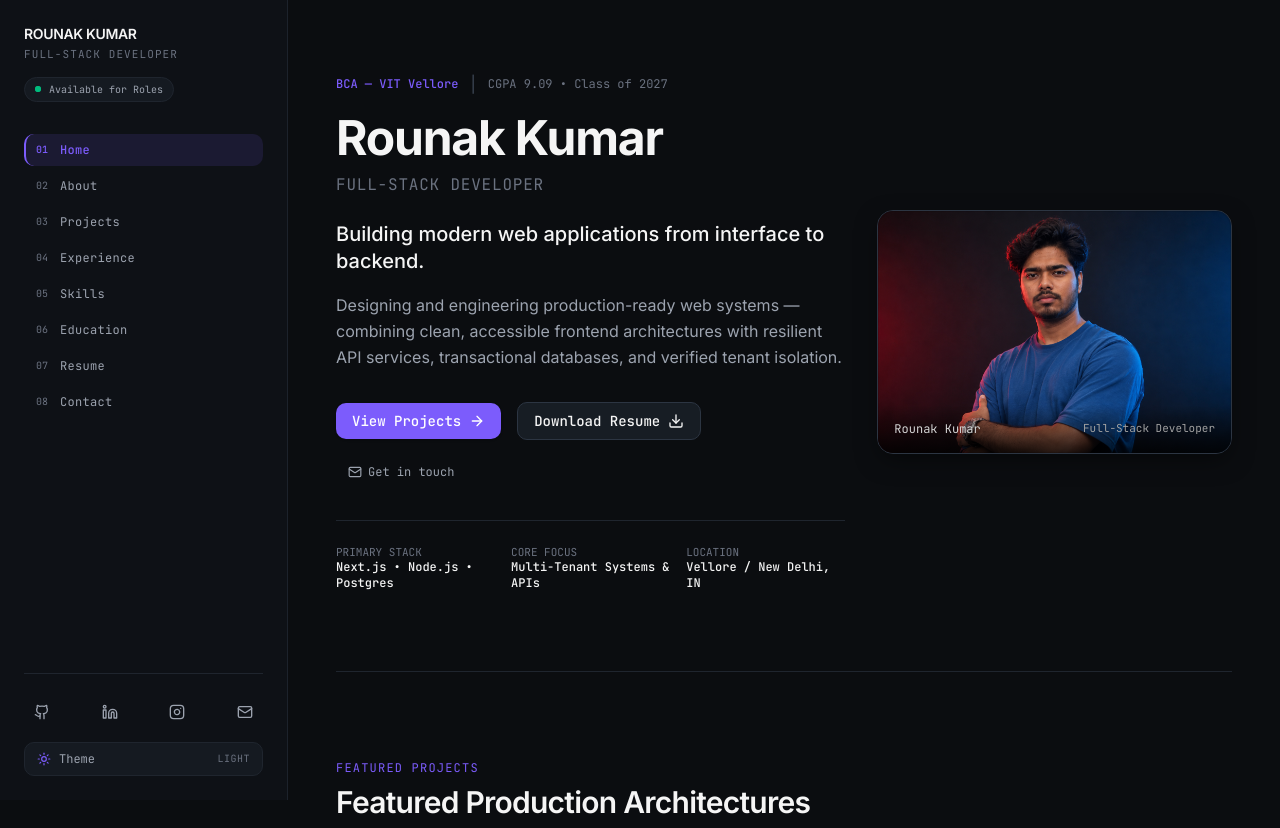
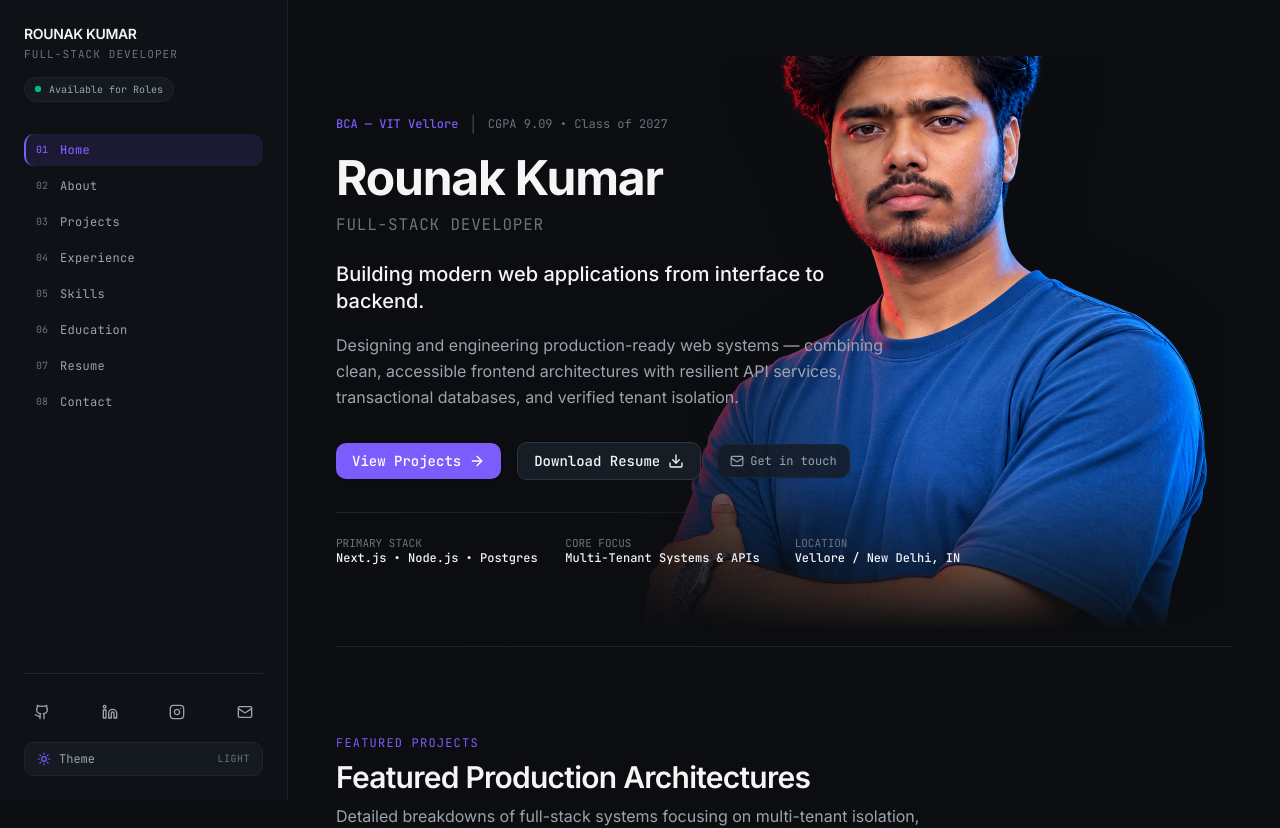
Before and after one commit to gh-raunil/Rounak-s-Portfolio, a Next.js app: page / in a window 1280 px wide. Shown: the top 828 px of the page. Built offline with nearby package versions, Linux system fonts and the light colour scheme.

Commit message:
feat: position transparent portrait cutout as hero background layer behind content

```diff
--- a/app/globals.css
+++ b/app/globals.css
@@ -153,6 +153,8 @@
 html {
   scroll-behavior: smooth;
   font-feature-settings: "cv02", "cv03", "cv04", "cv11";
+  overflow-x: hidden;
+  max-width: 100vw;
 }
 
 body {
@@ -161,6 +163,7 @@ body {
   min-height: 100vh;
   transition: background-color 220ms ease, color 220ms ease, border-color 220ms ease;
   overflow-x: hidden;
+  max-width: 100vw;
 }
 
 /* Custom scrollbars */
--- a/components/layout/AppShell.tsx
+++ b/components/layout/AppShell.tsx
@@ -14,7 +14,7 @@ export default function AppShell({ children }: { children: React.ReactNode }) {
 
       {/* Main Content Area */}
       <div className="lg:pl-64 xl:pl-72 flex-1 flex flex-col transition-all">
-        <main className="flex-1 w-full max-w-5xl mx-auto px-6 sm:px-8 lg:px-12 pt-8 pb-16 lg:pt-14">
+        <main className="flex-1 w-full max-w-5xl mx-auto px-6 sm:px-8 lg:px-12 pt-20 sm:pt-24 lg:pt-14 pb-16">
           {children}
         </main>
         <Footer />
--- a/components/layout/MobileNav.tsx
+++ b/components/layout/MobileNav.tsx
@@ -78,7 +78,7 @@ export default function MobileNav() {
       {/* Slide-out Drawer */}
       <aside
         className={`fixed top-0 bottom-0 right-0 w-[82%] max-w-sm bg-[var(--sidebar-bg)] border-l border-[var(--sidebar-border)] p-6 z-50 flex flex-col justify-between transition-transform duration-300 ease-in-out ${
-          isOpen ? "translate-x-0" : "translate-x-full"
+          isOpen ? "translate-x-0" : "translate-x-full invisible pointer-events-none"
         }`}
         aria-label="Mobile Navigation Menu"
       >
--- a/components/layout/ThemeScript.tsx
+++ b/components/layout/ThemeScript.tsx
@@ -6,7 +6,9 @@ export default function ThemeScript() {
           (function() {
             try {
               var stored = localStorage.getItem('theme');
-              var theme = stored;
+              var params = new URLSearchParams(window.location.search);
+              var queryTheme = params.get('theme');
+              var theme = (queryTheme === 'light' || queryTheme === 'dark') ? queryTheme : stored;
               if (!theme) {
                 var prefersLight = window.matchMedia && window.matchMedia('(prefers-color-scheme: light)').matches;
                 theme = prefersLight ? 'light' : 'dark';
--- a/components/sections/Hero.tsx
+++ b/components/sections/Hero.tsx
@@ -8,11 +8,39 @@ export default function Hero() {
   return (
     <section
       aria-label="Introduction & Overview"
-      className="pt-4 pb-12 sm:pb-16 lg:pb-20 border-b border-[var(--border-subtle)]"
+      className="relative pt-6 sm:pt-10 lg:pt-14 pb-12 sm:pb-16 lg:pb-20 border-b border-[var(--border-subtle)] overflow-hidden"
     >
-      <div className="grid grid-cols-1 lg:grid-cols-12 gap-10 lg:gap-8 items-center">
-        {/* Left Typography & Actions (7 cols on desktop) */}
-        <div className="lg:col-span-7 flex flex-col justify-center order-2 lg:order-1">
+      {/* Layer 1 & 2: Background Ambient Depth (Theme-Aware Environment) */}
+      <div
+        aria-hidden="true"
+        className="pointer-events-none select-none absolute right-[5%] sm:right-[12%] top-[6%] w-[280px] sm:w-[460px] h-[280px] sm:h-[460px] rounded-full bg-[var(--accent)]/5 dark:bg-[var(--accent)]/8 blur-3xl -z-10"
+      />
+
+      {/* Layer 3: Large Transparent Portrait Cutout (Integrated Hero Canvas Layer) */}
+      <div
+        aria-hidden="true"
+        className="pointer-events-none select-none absolute right-[-10px] sm:right-[-5px] md:right-0 lg:right-[-1%] xl:right-2 bottom-0 top-auto z-0 flex items-end justify-end"
+      >
+        <div className="relative w-[270px] sm:w-[350px] md:w-[430px] lg:w-[520px] xl:w-[600px] 2xl:w-[660px] aspect-[1162/1353] [mask-image:linear-gradient(to_bottom,black_75%,transparent_98%)] [-webkit-mask-image:linear-gradient(to_bottom,black_75%,transparent_98%)]">
+          <Image
+            src="/Image_no_bg.png"
+            alt="Rounak Kumar — Full-Stack Developer portrait cutout"
+            fill
+            priority
+            sizes="(max-width: 640px) 280px, (max-width: 768px) 430px, (max-width: 1024px) 520px, 660px"
+            className="object-contain object-bottom filter drop-shadow-[0_16px_36px_rgba(0,0,0,0.1)] dark:drop-shadow-[0_24px_50px_rgba(0,0,0,0.55)]"
+          />
+        </div>
+      </div>
+
+      {/* Layer 4: Soft Directional Readability Wash (Guarantees Text Legibility Across Themes) */}
+      <div
+        aria-hidden="true"
+        className="pointer-events-none select-none absolute inset-y-0 left-0 w-full sm:w-[85%] md:w-[75%] lg:w-[65%] z-[5] bg-gradient-to-r from-[var(--bg-primary)] via-[var(--bg-primary)]/85 to-transparent"
+      />
+
+      {/* Layer 5: Foreground Hero Content & Interactive Elements */}
+      <div className="relative z-10 max-w-xl lg:max-w-2xl flex flex-col justify-center">
         {/* Credential Status */}
         <div className="flex flex-wrap items-center gap-3 mb-4">
           <span className="font-mono text-xs font-medium text-[var(--accent)]">
@@ -42,7 +70,7 @@ export default function Hero() {
         </p>
 
         {/* Call to Actions */}
-          <div className="flex flex-wrap items-center gap-3 sm:gap-4 mb-8">
+        <div className="relative z-20 flex flex-wrap items-center gap-3 sm:gap-4 mb-8">
           <Button
             href="/projects"
             variant="primary"
@@ -64,7 +92,7 @@ export default function Hero() {
 
           <Link
             href="/contact"
-              className="inline-flex items-center gap-1.5 px-3 py-2 text-xs font-mono text-[var(--text-secondary)] hover:text-[var(--accent)] transition-colors"
+            className="inline-flex items-center gap-1.5 px-3 py-2 text-xs font-mono rounded-md bg-[var(--bg-subtle)]/80 hover:bg-[var(--bg-subtle)] border border-[var(--border-subtle)] text-[var(--text-secondary)] hover:text-[var(--text-primary)] transition-colors shadow-xs"
           >
             <Mail className="w-3.5 h-3.5" />
             <span>Get in touch</span>
@@ -72,7 +100,11 @@ export default function Hero() {
         </div>
 
         {/* Quick Technical Specs Row */}
-          <div className="pt-6 border-t border-[var(--border-subtle)] grid grid-cols-1 sm:grid-cols-3 gap-3.5 sm:gap-4 text-xs font-mono">
+        <div className="relative pt-6 grid grid-cols-1 sm:grid-cols-3 gap-3.5 sm:gap-4 text-xs font-mono max-w-xl lg:max-w-2xl">
+          <div
+            aria-hidden="true"
+            className="pointer-events-none absolute top-0 left-0 right-0 sm:right-24 h-px bg-gradient-to-r from-[var(--border-subtle)] via-[var(--border-subtle)]/70 to-transparent"
+          />
           <div>
             <span className="text-[var(--text-muted)] block text-[11px]">PRIMARY STACK</span>
             <span className="text-[var(--text-primary)] font-medium">Next.js • Node.js • Postgres</span>
@@ -87,28 +119,6 @@ export default function Hero() {
           </div>
         </div>
       </div>
-
-        {/* Right Portrait Column (5 cols on desktop) */}
-        <div className="lg:col-span-5 order-1 lg:order-2 flex justify-center lg:justify-end">
-          <div className="relative w-full max-w-md sm:max-w-lg lg:max-w-none aspect-[16/10] lg:aspect-[16/11] rounded-2xl overflow-hidden border border-[var(--border-medium)] bg-[var(--card-bg)] shadow-[var(--shadow-elevated)] group">
-            <Image
-              src="/portrait.png"
-              alt="Rounak Kumar — Full-Stack Developer portrait"
-              fill
-              priority
-              sizes="(max-width: 768px) 100vw, (max-width: 1200px) 50vw, 440px"
-              className="object-cover object-[center_18%] filter saturate-[1.03] transition-transform duration-500 group-hover:scale-[1.01]"
-            />
-            {/* Subtle inner perimeter vignette */}
-            <div className="absolute inset-0 ring-1 ring-inset ring-black/10 rounded-2xl pointer-events-none" />
-            {/* Subtle bottom identifier bar */}
-            <div className="absolute bottom-0 inset-x-0 bg-gradient-to-t from-black/80 via-black/40 to-transparent p-4 flex items-center justify-between text-white text-xs font-mono">
-              <span className="text-neutral-300">Rounak Kumar</span>
-              <span className="text-neutral-400 text-[11px]">Full-Stack Developer</span>
-            </div>
-          </div>
-        </div>
-      </div>
     </section>
   );
 }
```
Also changed, not shown: public/Image_no_bg.png (added). Lines whose indentation alone changed are shown as unchanged.
